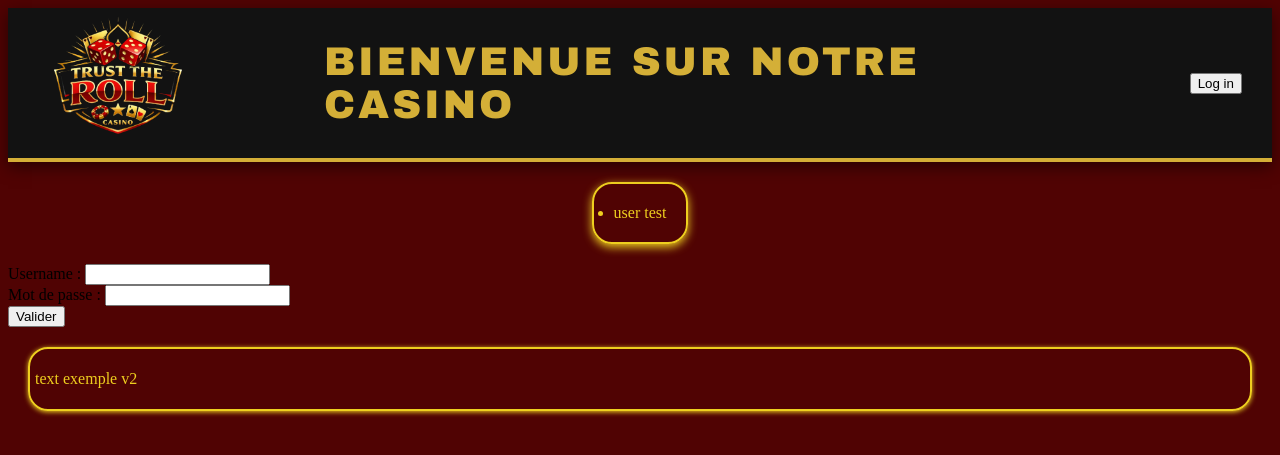
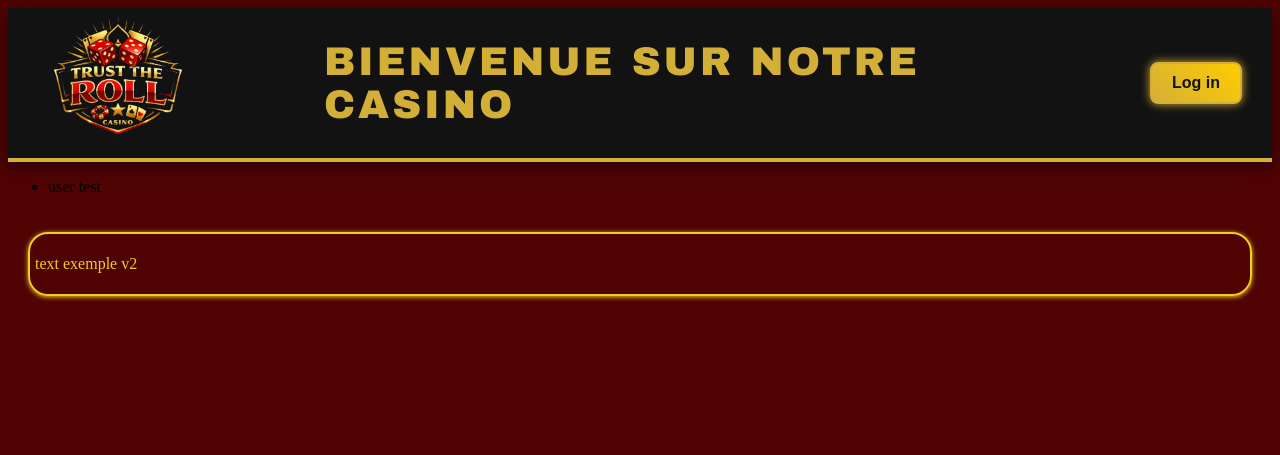
Before and after one commit to slacroix23/Projet_UE2_2, a Flask app: page / in a window 1280 px wide. Shown: the top 455 px of the page. Run offline with Flask 3, Linux system fonts and the light colour scheme; data comes from the database, SQL or seed files in the repository.

Commit message:
Correction bug formulaire (modification routes) + css bouton formulaire login

```diff
--- a/app.py
+++ b/app.py
@@ -27,6 +27,10 @@ def login():
     # logique de login ici
     return redirect(url_for("games"))
 
+@app.route("/games")
+def games():
+    return render_template("games.html")
+
 
 if __name__ == "__main__":
     app.run(debug=True)
--- a/static/index.css
+++ b/static/index.css
@@ -52,19 +52,65 @@ footer{
     letter-spacing: 3px;
 }
 
-.login-button {
-    position: absolute;
-    top: 20px;
-    right: 30px;
+/* Bouton Log in façon casino */
+.login-button button {
+    background: linear-gradient(45deg, #d4af37, #ffcc00);
+    color: #121212;
+    font-weight: bold;
+    font-size: 1rem;
+    padding: 10px 20px;
+    border: 2px solid #d4af37;
+    border-radius: 8px;
+    box-shadow: 0 0 10px #d4af37;
+    cursor: pointer;
+    transition: transform 0.2s ease, box-shadow 0.2s ease;
 }
 
+.login-button button:hover {
+    transform: scale(1.05);
+    box-shadow: 0 0 15px #ffd700;
+}
+
+/* Formulaire pop-up casino */
 .login-form {
     position: absolute;
-    top: 60px;
+    top: 160px; /* juste en dessous du header */
     right: 30px;
-    background-color: rgba(0,0,0,0.8);
-    padding: 15px;
+    width: 300px;
+    background-color: rgba(0, 0, 0, 0.85); /* fond transparent */
+    padding: 20px;
     border: 2px solid #d4af37;
-    border-radius: 10px;
+    border-radius: 12px;
     color: #ffd700;
+    box-shadow: 0 0 20px rgba(212, 175, 55, 0.5);
+    z-index: 1000;
 }
+
+.login-form label {
+    display: block;
+    margin-top: 10px;
+    font-weight: bold;
+}
+
+.login-form input {
+    width: 100%;
+    padding: 8px;
+    margin-top: 5px;
+    background-color: #333;
+    color: #fff;
+    border: 1px solid #d4af37;
+    border-radius: 5px;
+}
+
+.login-form button {
+    margin-top: 15px;
+    width: 100%;
+    padding: 10px;
+    background: linear-gradient(45deg, #ff0000, #cc0000);
+    color: white;
+    border: none;
+    border-radius: 5px;
+    font-weight: bold;
+    box-shadow: 0 0 10px #ff0000;
+    cursor: pointer;
+}
--- a/templates/index.html
+++ b/templates/index.html
@@ -15,26 +15,30 @@
             <img src="{{ url_for('static', filename='logo.png') }}" alt="Logo" />
         </div>
         <div class="bandeau">Bienvenue sur notre Casino</div>
-        <button onclick="toggleLoginForm()">Log in</button>
+        <div class="login-button">
+            <button id="login-toggle" onclick="toggleLoginForm()">Log in</button>
+        </div>
     </header>
-    <ul class = "container">
+
+    <ul>
         <!--integration de python (temporaire)-->
         {% for user in users %}
         <li>{{ user["username"] }}</li>
         {% endfor %}
     </ul>
 
+    <!-- Formulaire caché par défaut -->
+<div id="login-form" class="login-form" style="display: none;">
     <form action="/login" method="POST">
         <label for="username">Username :</label>
         <input type="text" id="username" name="username" required autocomplete="username">
-        <br>
-
         <label for="password">Mot de passe :</label>
         <input type="password" id="password" name="password" required autocomplete="current-password">
-            <br>
+        <button type="submit">Valider</button>
+    </form>
+</div>
 
-        <button type="submit">Valider</button>
-        </div>
+
     <footer>
         <p>text exemple v2</p>
     </footer>
@@ -43,13 +47,10 @@
     <script>
 function toggleLoginForm() {
     const form = document.getElementById("login-form");
-            if (form.style.display === "none") {
-                form.style.display = "block";
-            } else {
-                form.style.display = "none";
-            }
+    form.style.display = (form.style.display === "none") ? "flex" : "none";
 }
 </script>
+
 </body>
 
 </html>
```
Also changed, not shown: games.py (deleted, +0 -7 lines). Lines whose indentation alone changed are shown as unchanged.
